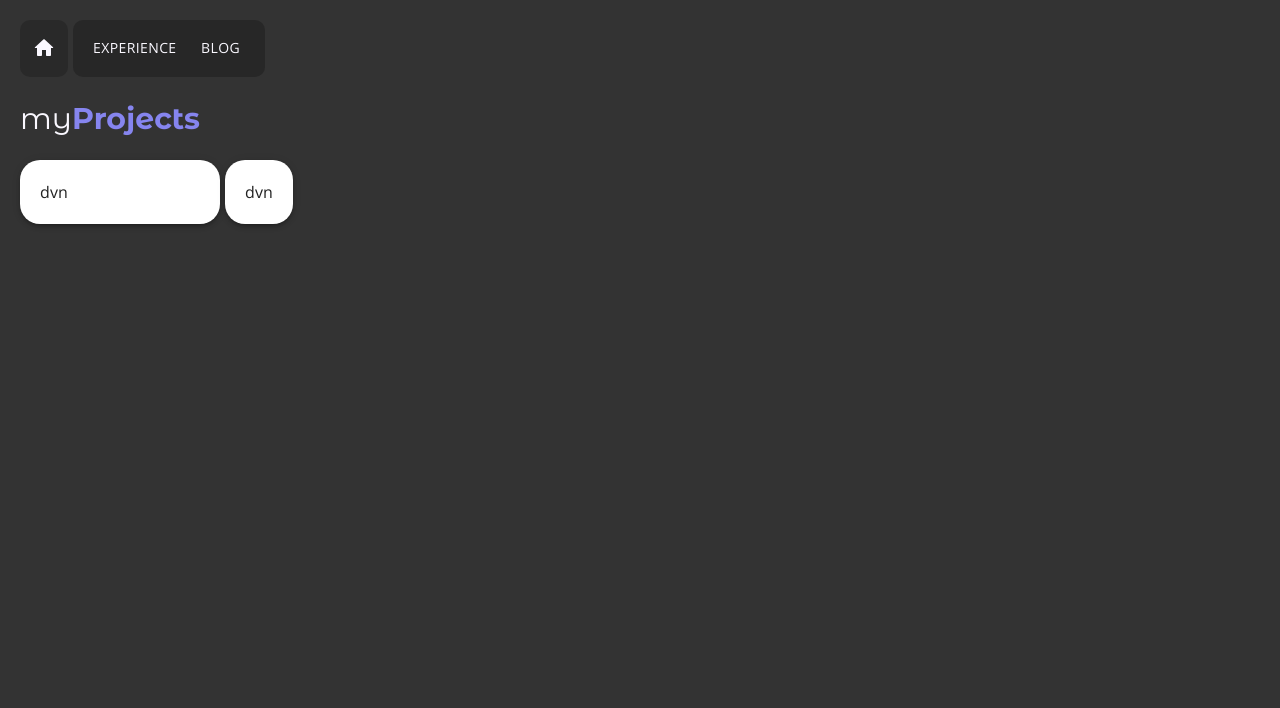
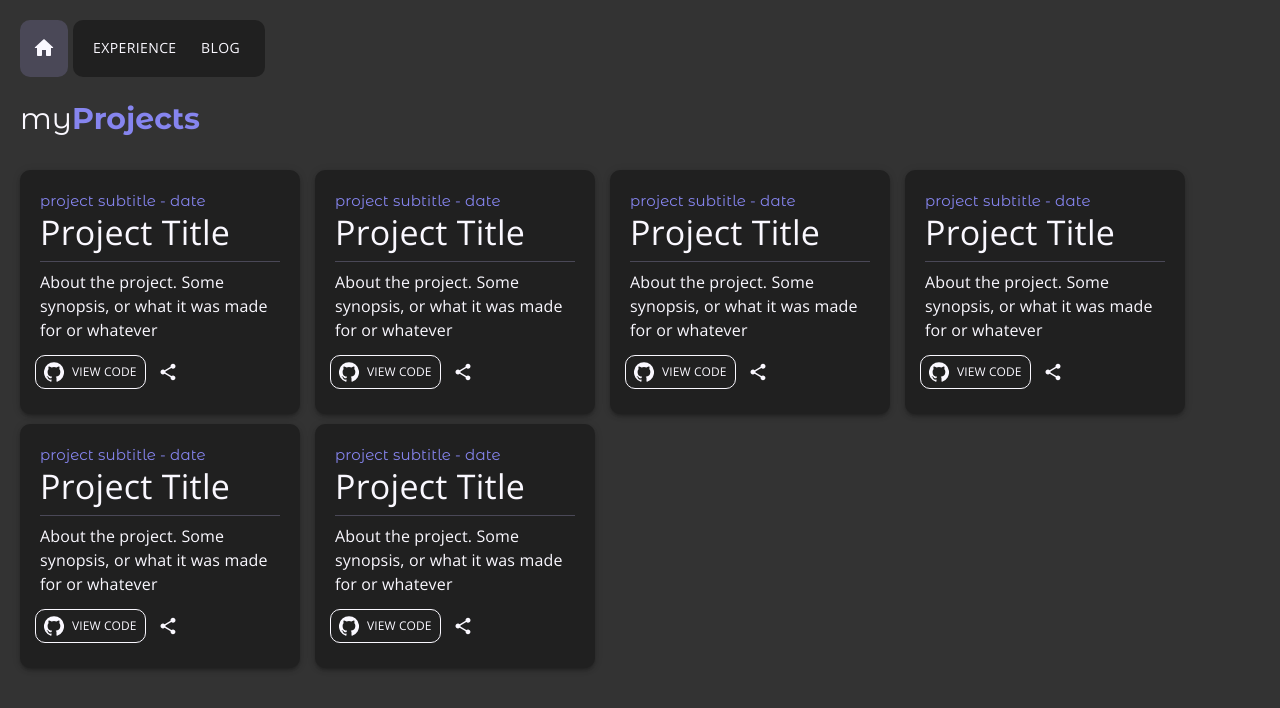
Before and after one commit to mk210/mohitWebsite, a React (Create React App) app: page /projects in a window 1280 px wide. Shown: the top 708 px of the page. Built offline with nearby package versions, Linux system fonts and the light colour scheme.

Commit message:
Added projects design and changed a color

```diff
--- a/src/App.scss
+++ b/src/App.scss
@@ -34,7 +34,7 @@ html {
 
 .AppBar {
   color: #faf8ff;
-  background: #272727;
+  background: #202020;
   padding: 10px;
   max-width: fit-content;
   border-radius: 10px;
@@ -49,7 +49,7 @@ html {
 
 .AppBarOther {
   color: #faf8ff;
-  background: #272727;
+  background: #202020;
   padding: 10px;
   max-width: fit-content;
   border-radius: 10px;
--- a/src/landing/footer.jsx
+++ b/src/landing/footer.jsx
@@ -10,7 +10,7 @@ class Footer extends Component {
           left: 0,
           bottom: 0,
           width: "100%",
-          backgroundColor: "#272727",
+          backgroundColor: "#202020",
           color: "#faf8ff",
           textAlign: "center",
           padding: "5px",
--- a/src/projects/projectsPage.jsx
+++ b/src/projects/projectsPage.jsx
@@ -33,7 +33,7 @@ class ProjectsPage extends Component {
             variant="contained"
             style={{
               color: "#faf8ff",
-              backgroundColor: "#292929",
+              backgroundColor: "#4a4857",
               borderRadius: "10px",
               width: "fit-content",
               marginRight: "5px",
--- a/src/projects/singleProject.jsx
+++ b/src/projects/singleProject.jsx
@@ -1,7 +1,101 @@
-import { Accordion, Box, Grid, Paper, Typography } from "@material-ui/core";
+import {
+  Accordion,
+  Box,
+  Grid,
+  Card,
+  Typography,
+  Divider,
+  CardActions,
+  Button,
+  IconButton,
+} from "@material-ui/core";
+import { GitHub, ShareRounded } from "@material-ui/icons";
 import React, { Component } from "react";
 import "../App.scss";
 
+function SingleElement(props) {
+  return (
+    <Grid item>
+      <Card
+        elevation={3}
+        variant="elevation"
+        style={{
+          borderRadius: "10px",
+          padding: "20px",
+          maxWidth: "15em",
+          maxHeight: "15em",
+          marginTop: "10px",
+          marginRight: "15px",
+          marginLeft: "auto",
+          backgroundColor: "#202020",
+        }}
+      >
+        <Typography
+          variant="body2"
+          style={{
+            color: "#8685ef",
+            fontSize: "15px",
+            fontFamily: "Montserrat Alternates, sans-serif",
+          }}
+        >
+          {"Project Subtitle - Date".toLowerCase()}
+        </Typography>
+        <Typography
+          variant="h4"
+          style={{
+            color: "#faf8ff",
+            // fontSize: "20px",
+            fontFamily: "Open Sans, sans-serif",
+          }}
+        >
+          Project Title
+        </Typography>
+        <Box m={1} />
+        <Divider light style={{ backgroundColor: "#4a4857" }} />
+        <Box m={1} />
+        <Typography
+          variant="body1"
+          style={{
+            color: "#faf8ff",
+            // fontSize: "15px",
+            fontFamily: "Open Sans, sans-serif",
+          }}
+        >
+          About the project. Some synopsis, or what it was made for or whatever
+        </Typography>
+        <Box m={1} />
+
+        {/* <CardActions> */}
+        <Button
+          style={{
+            color: "#faf8ff",
+            marginLeft: "-5px",
+            borderRadius: "10px",
+            paddingLeft: "12px",
+            border: "1px solid #faf8ff",
+          }}
+          target="_blank"
+          startIcon={<GitHub />}
+        >
+          <Typography
+            variant="body1"
+            style={{
+              color: "#faf8ff",
+              fontSize: "12px",
+              fontFamily: "Open Sans, sans-serif",
+            }}
+          >
+            View code
+          </Typography>
+        </Button>
+        <IconButton>
+          <ShareRounded fontSize="small" style={{ color: "#faf8ff" }} />
+        </IconButton>
+        {/* </CardActions> */}
+      </Card>
+    </Grid>
+  );
+}
 class SingleProject extends Component {
   render() {
     return (
@@ -14,39 +108,12 @@ class SingleProject extends Component {
           }}
         >
           <Grid container direction="row">
-            <Grid item>
-              <Paper
-                elevation={3}
-                variant="elevation"
-                style={{
-                  borderRadius: "20px",
-                  padding: "20px",
-                  minWidth: "10em",
-                  maxHeight: "10em",
-                  //   marginLeft: "auto",
-                  marginRight: "auto",
-                }}
-              >
-                dvn
-              </Paper>
-            </Grid>
-            <Box width={5} />
-            <Grid item>
-              <Paper
-                elevation={3}
-                variant="elevation"
-                style={{
-                  borderRadius: "20px",
-                  padding: "20px",
-                  maxWidth: "50em",
-                  maxHeight: "10em",
-                  //   marginLeft: "auto",
-                  marginRight: "auto",
-                }}
-              >
-                dvn
-              </Paper>
-            </Grid>
+            <SingleElement />
+            <SingleElement />
+            <SingleElement />
+            <SingleElement />
+            <SingleElement />
+            <SingleElement />
           </Grid>
         </Typography>
       </Box>
```
